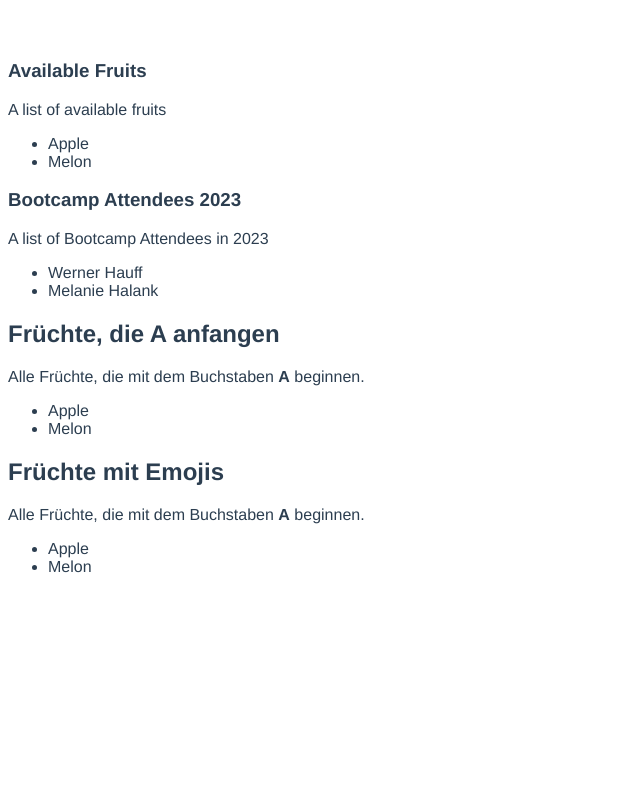
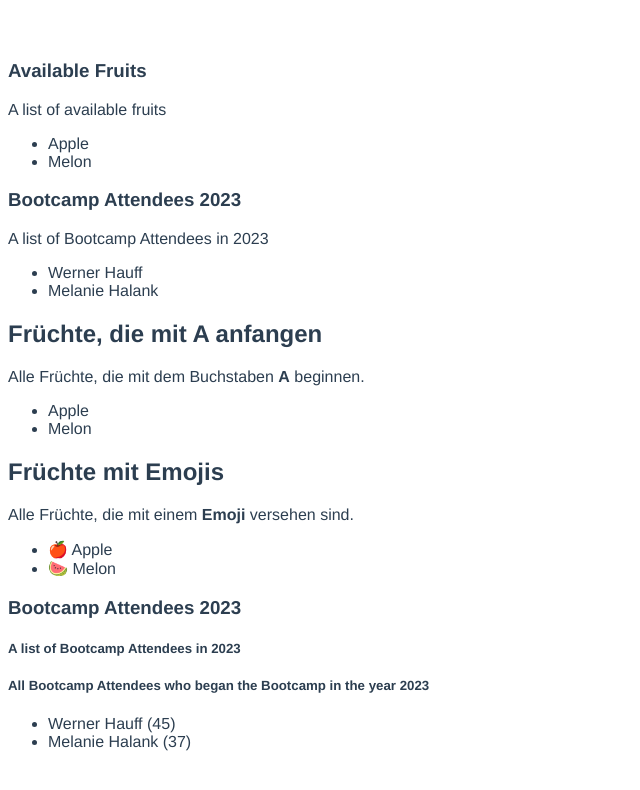
Before and after one commit to kiraGit67/base-list-slots, a Vue app: page / in a window 1280 px wide. Shown: the top 790 px of the page, without its empty margins (0-640 px from the left). Built offline with nearby package versions, Linux system fonts and the light colour scheme.

Commit message:
implements scoped slot within App.vue

```diff
--- a/src/App.vue
+++ b/src/App.vue
@@ -13,13 +13,27 @@
     {{ attendeesList.introText }}
   </BaseList>
 
-  <base-list headline="Früchte, die A anfangen" :listItems="fruitsList.data"
+  <base-list headline="Früchte, die mit A anfangen" :listItems="fruitsList.data"
     >Alle Früchte, die mit dem Buchstaben <strong>A</strong> beginnen.
   </base-list>
 
-  <base-list headline="Früchte mit Emojis" :listItems="fruitsList.data"
-    >Alle Früchte, die mit dem Buchstaben <strong>A</strong> beginnen.
+  <base-list headline="Früchte mit Emojis" :listItems="fruitsList.data">
+    <template v-slot:list-item="scopedData">
+      {{ scopedData.item.emoji }} {{ scopedData.item.text }}
+    </template>
+    Alle Früchte, die mit einem <strong>Emoji</strong> versehen sind.
   </base-list>
+
+  <BaseList :headline="attendeesList.headline" :listItems="attendeesList.data">
+    <template v-slot:header
+      ><h3>{{ attendeesList.headline }} 2023</h3>
+    </template>
+    <h5>{{ attendeesList.introText }}</h5>
+    <h5>All Bootcamp Attendees who began the Bootcamp in the year 2023</h5>
+    <template v-slot:list-item="scopedData">
+      {{ scopedData.item.text }} ({{ scopedData.item.age }})
+    </template>
+  </BaseList>
 </template>
 
 <script>
```
